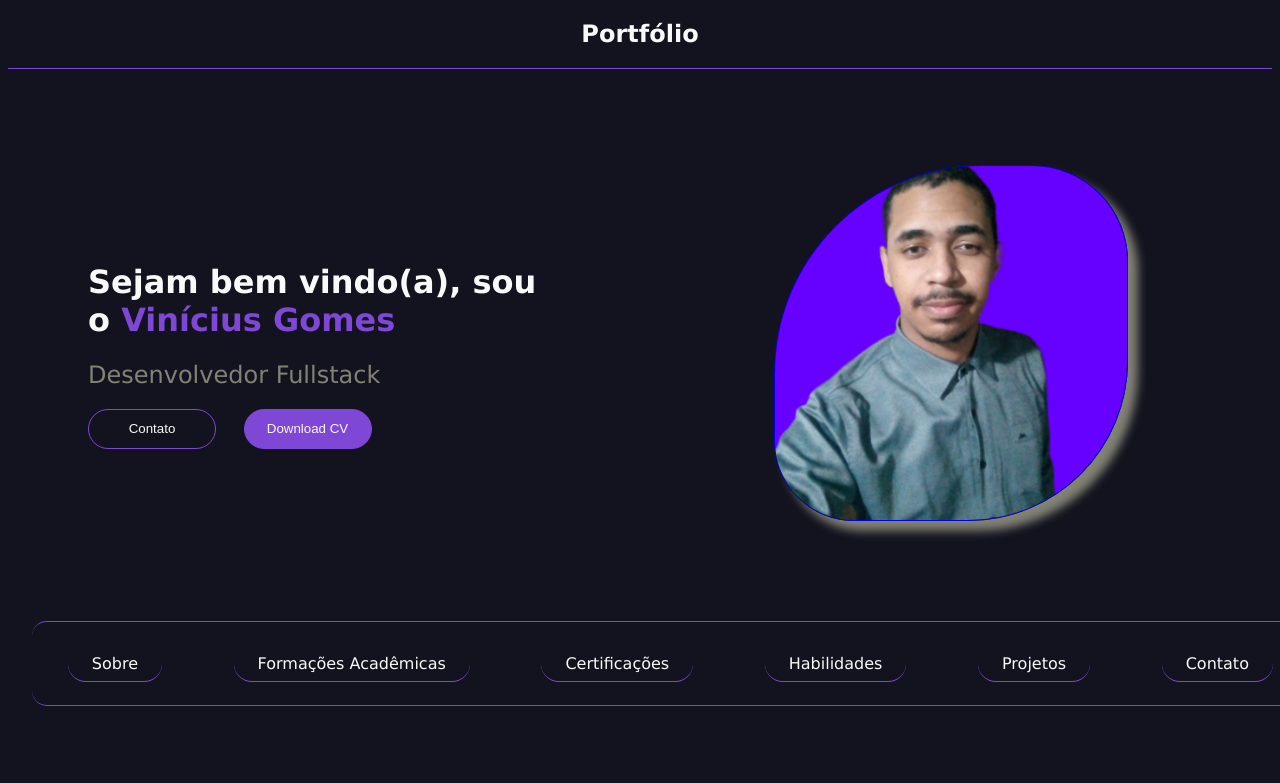
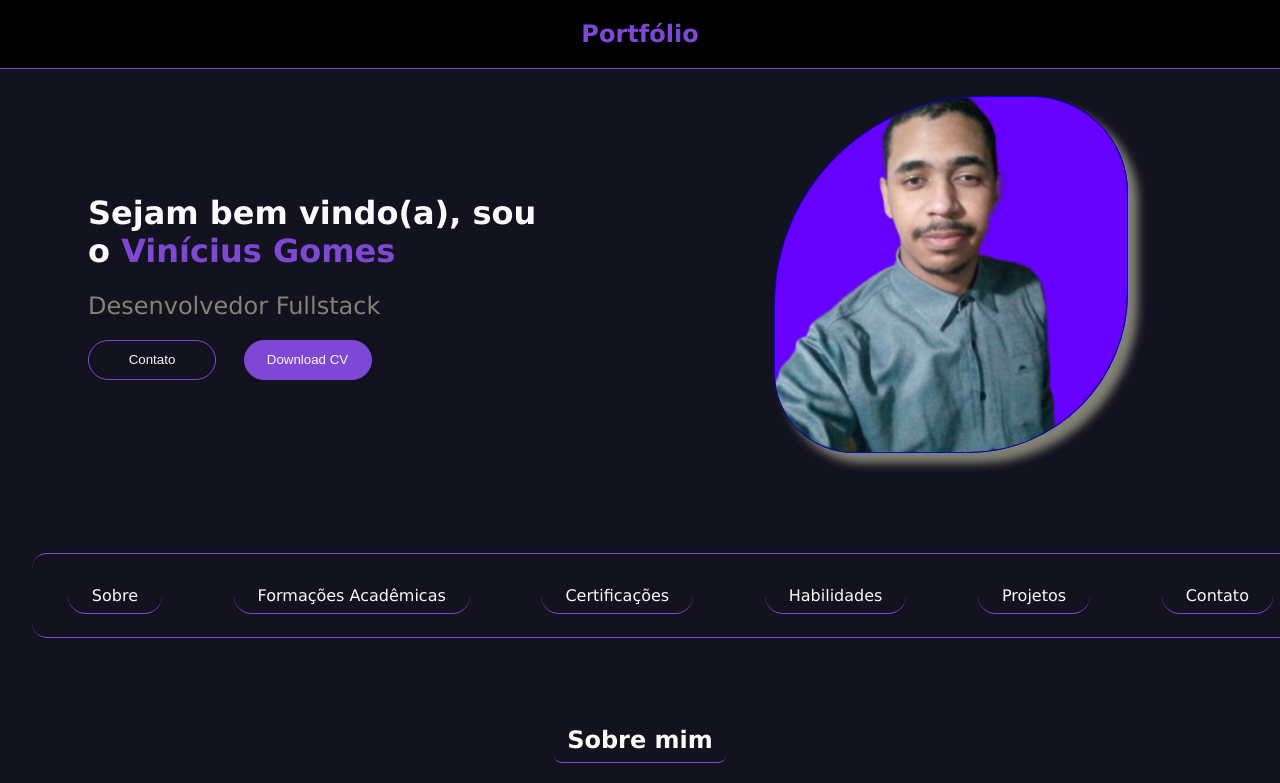
Before and after one commit to gomesvini/my-portfolio, a plain HTML site: page index.html in a window 1280 px wide. Shown: the top 783 px of the page. Drawn offline with Linux system fonts and the light colour scheme.

Commit message:
changes in title with position of the elements

```diff
--- a/Style/style.css
+++ b/Style/style.css
@@ -10,11 +10,22 @@ body {
 
 .top {
     border-bottom: 1px solid #7E47D6;
+    background-color: #000;
+    width: 100%;
+    position: fixed;
+    top: 0;
+    left: 0;
 }
 
 .top h2 {
     text-align: center;
     font-weight: 900;
+}
+
+.top a{
+    text-decoration: none;
+    cursor: pointer;
+    color: #7E47D6;
 }
 
 .header {
--- a/index.html
+++ b/index.html
@@ -8,7 +8,7 @@
   </head>
   <body>
     <div class="top">
-      <h2>Portfólio</h2>
+      <a href="#"><h2>Portfólio</h2></a>
     </div>
 
     <div class="header">
```
